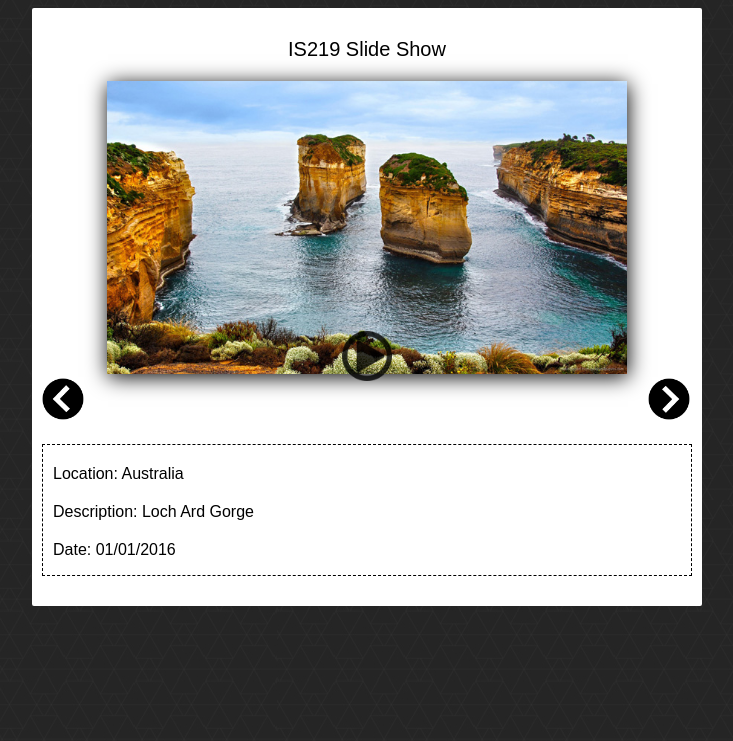
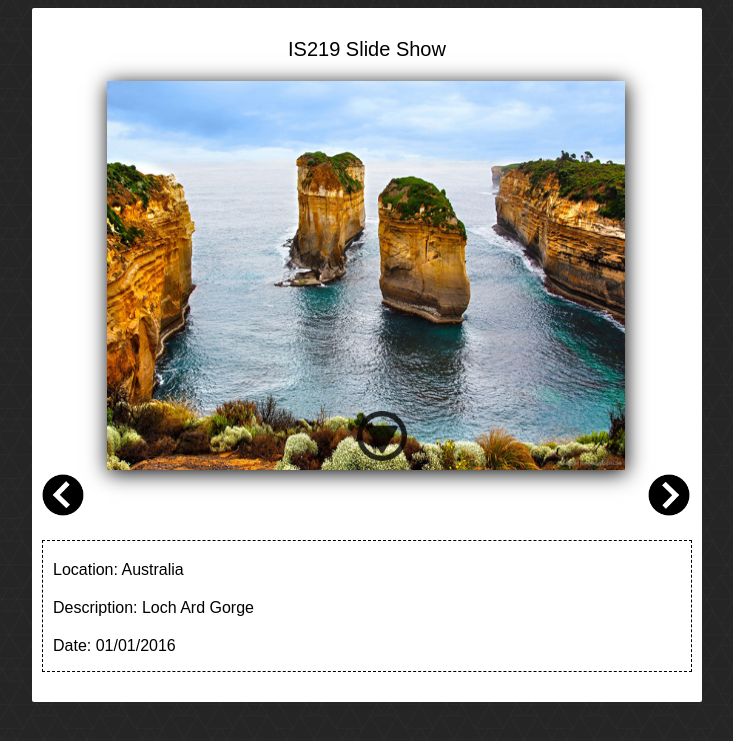
Before and after one commit to tmti20/is219-p2, a PHP site: page /index.html in a window 1280 px wide. Shown: the top 741 px of the page, without its empty margins (273-1006 px from the left). Run offline with PHP 8.4, Linux system fonts and the light colour scheme; grey boxes labelled with a size stand in for pictures from a placeholder-image service; some libraries are stand-ins or nearby versions.

Commit message:
Added CSS for moreindicator rotation

```diff
--- a/css/style.css
+++ b/css/style.css
@@ -30,21 +30,23 @@ body {
 	position: absolute;
 	z-index: 3;
 	opacity: .8;
-	top: 250px;
-	left: 300px;
+	left:315px;
+	top:330px;
 }
 
-.moreIndicator:hover {
-	-webkit-transform: rotate(90deg);
-	-moz-transform: rotate(90deg);
-	-o-transform: rotate(90deg);
-	-ms-transform: rotate(90deg);
-	transform: rotate(90deg);
-}
+/*.moreIndicator:hover {*/
+/*	-webkit-transform: rotate(90deg);*/
+/*	-moz-transform: rotate(90deg);*/
+/*	-o-transform: rotate(90deg);*/
+/*	-ms-transform: rotate(90deg);*/
+/*	transform: rotate(90deg);*/
+/*}*/
 
 .thumbnail {
 	position: relative;
 	box-shadow: 1px 3px 20px 0px;
+	width: 518px;
+	height: 389px;
 }
 
 
@@ -93,12 +95,33 @@ img{
 }
 /*Add CSS styles to rotate the element 90deg
 Make it animate nicely. You'll need CSS3 for this*/
-.rot90 {}
+.rot90 {
+	-webkit-transform: rotate(90deg);
+	-moz-transform: rotate(90deg);
+	-o-transform: rotate(90deg);
+	-ms-transform: rotate(90deg);
+	transform: rotate(90deg);
+
+
+}
 
 /*Add CSS styles to rotate the element 180deg
 Make it animate nicely. You'll need CSS3 for this*/
-.rot180 {}
+.rot180 {
+	-webkit-transform: rotate(180deg);
+	-moz-transform: rotate(180deg);
+	-o-transform: rotate(180deg);
+	-ms-transform: rotate(180deg);
+	transform: rotate(180deg);
+}
 
 /*Add CSS styles to rotate the element 270deg
 Make it animate nicely. You'll need CSS3 for this*/
-.rot270 {}
+.rot270 {
+	-webkit-transform: rotate(270deg);
+	-moz-transform: rotate(270deg);
+	-o-transform: rotate(270deg);
+	-ms-transform: rotate(270deg);
+	transform: rotate(270deg);
+
+}
```
